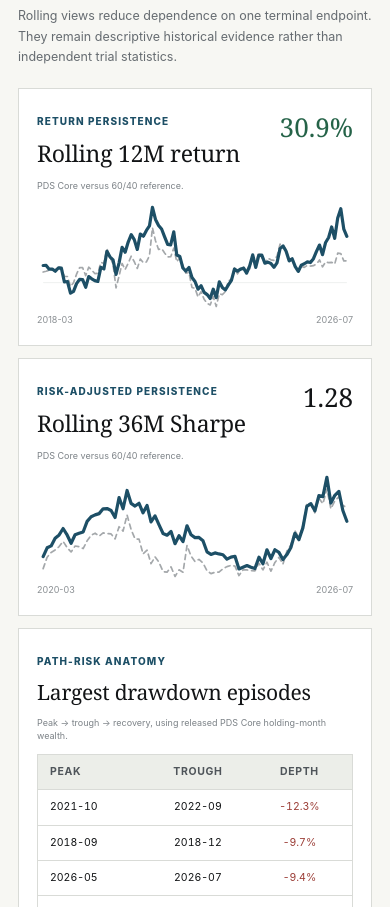
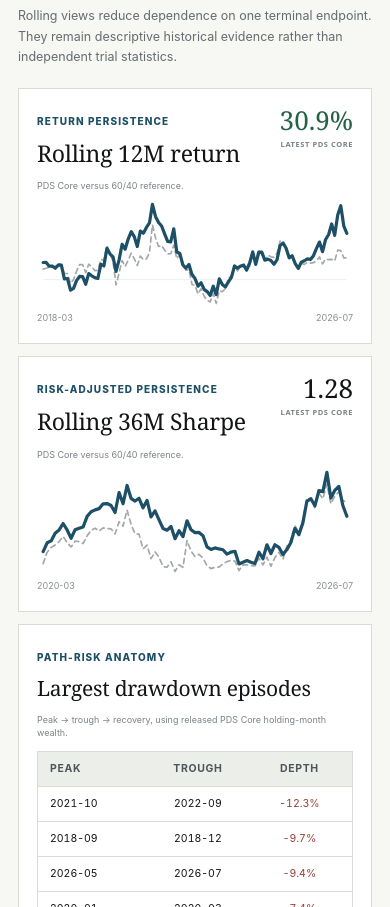
Before and after one commit to slackquant80/slackquant-research, a Next.js app: page /systems/pds/dashboard in a window 390 px wide. Shown: the part 4294-5201 px from the top of the page. Built offline with nearby package versions, Linux system fonts and the light colour scheme; no server answers.

Commit message:
Update PDS public dashboard/state: signal 2026-07, holding through 2026-08

```diff
--- a/public/data/systems/pds/PDS_PUBLIC_BINDING_RECEIPT.json
+++ b/public/data/systems/pds/PDS_PUBLIC_BINDING_RECEIPT.json
@@ -1,7 +1,7 @@
 {
   "active_core_public_identity": "ADAA + F2R",
   "authority": "PUBLIC_RESEARCH_NO_PORTFOLIO_AUTHORITY",
-  "bound_at": "2026-09-01T10:59:26.810387+09:00",
+  "bound_at": "2026-09-01T11:09:17.615724+09:00",
   "bound_files_sha256": {
     "public_active_core_asset_targets.csv": "92aaf2f63d1c1bbff19a524eed795efaa8d59a7b9bf13874db4b8f8c95d5c3d6",
     "public_active_core_strategy_weights.csv": "5a97c00794c555b60512acb51a1c85cf3e3ffd66c00aae8fe5c1cc399d5c51cf",
--- a/src/app/globals.css
+++ b/src/app/globals.css
@@ -1931,3 +1931,101 @@ h1{font-family:Georgia,"Times New Roman",serif;font-weight:500;font-size:64px;li
   }
 }
 /* PDS_PUBLIC_MOBILE_V112_END */
+
+/* PDS_PUBLIC_MOBILE_V113_START */
+@media (max-width:760px){
+  /* Rolling Diagnostics final mobile QA:
+     - keep section geometry neutral/aligned
+     - make latest-value meaning explicit
+     - stabilize title/stat spacing across both rolling cards */
+  .pds-dashboard-page #rolling{
+    background:none!important;
+    margin-left:0!important;
+    margin-right:0!important;
+    padding-left:0!important;
+    padding-right:0!important;
+  }
+
+  .pds-dashboard-page #rolling .pds-rolling-grid{
+    width:100%!important;
+    max-width:100%!important;
+    min-width:0!important;
+  }
+
+  .pds-dashboard-page #rolling .pds-panel{
+    width:100%!important;
+    max-width:100%!important;
+    min-width:0!important;
+  }
+
+  .pds-dashboard-page #rolling .pds-panel-head{
+    display:grid!important;
+    grid-template-columns:minmax(0,1fr) auto!important;
+    column-gap:14px!important;
+    row-gap:4px!important;
+    align-items:start!important;
+    width:100%!important;
+  }
+
+  .pds-dashboard-page #rolling .pds-panel-head > div{
+    min-width:0!important;
+  }
+
+  .pds-dashboard-page #rolling .pds-panel-head h3{
+    max-width:100%!important;
+    margin-right:0!important;
+  }
+
+  .pds-dashboard-page #rolling .pds-panel-stat{
+    display:flex!important;
+    flex-direction:column!important;
+    align-items:flex-end!important;
+    justify-content:flex-start!important;
+    min-width:88px!important;
+    white-space:nowrap!important;
+    text-align:right!important;
+    line-height:1!important;
+  }
+
+  .pds-dashboard-page #rolling .pds-panel-stat::after{
+    content:"LATEST PDS CORE";
+    display:block;
+    margin-top:7px;
+    font-family:ui-sans-serif,system-ui,-apple-system,"Segoe UI",sans-serif;
+    font-size:8px;
+    line-height:1.15;
+    letter-spacing:.09em;
+    font-weight:750;
+    color:#7a8085;
+  }
+
+  .pds-dashboard-page #rolling .pds-panel-subnote{
+    display:block;
+    max-width:100%!important;
+    margin-top:8px!important;
+  }
+
+  .pds-dashboard-page #rolling .pds-chart{
+    margin-top:4px;
+  }
+
+  .pds-dashboard-page #rolling .pds-axis-labels{
+    padding-top:2px;
+  }
+}
+
+@media (max-width:430px){
+  .pds-dashboard-page #rolling .pds-panel-head{
+    column-gap:10px!important;
+  }
+
+  .pds-dashboard-page #rolling .pds-panel-stat{
+    min-width:82px!important;
+  }
+
+  .pds-dashboard-page #rolling .pds-panel-stat::after{
+    font-size:7.5px;
+    letter-spacing:.075em;
+  }
+}
+/* PDS_PUBLIC_MOBILE_V113_END */
```
